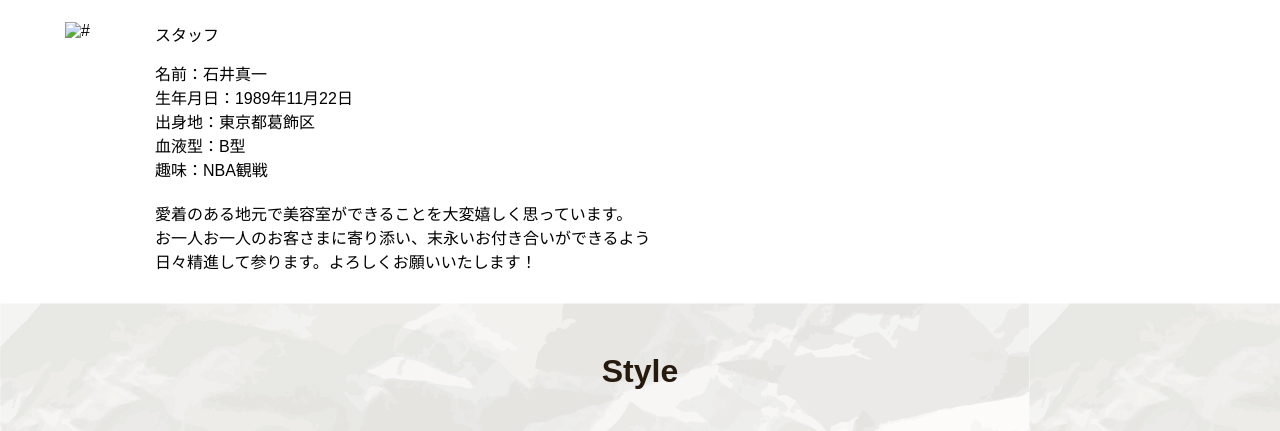
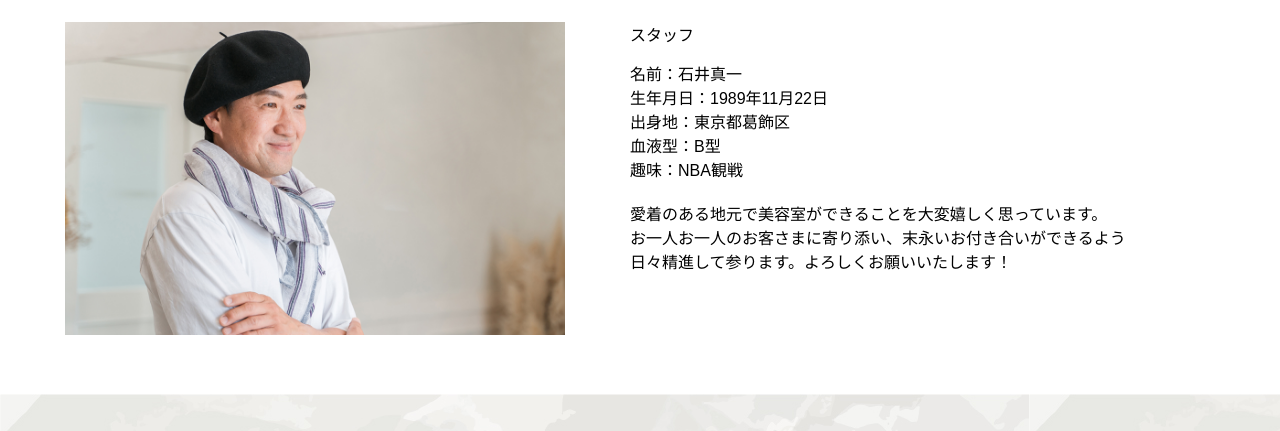
Before and after one commit to hinano128/hinano182.WEB, a plain HTML site: page index.html in a window 1280 px wide. Shown: the part 1549-1980 px from the top of the page. Drawn offline with Linux system fonts and the light colour scheme; files whose address does not match are found by name.

Commit message:
Update index.html

```diff
--- a/index.html
+++ b/index.html
@@ -64,7 +64,7 @@
             </div>
             <div class="explain">
                 <div class="explain-icon">
-                    <img src="img/美容院アイコン切り取り後.png" alt="#" class="image">
+                    <img src="https://github.com/hinano128/hinano182.WEB/blob/main/%E7%BE%8E%E5%AE%B9%E9%99%A2%E3%82%A2%E3%82%A4%E3%82%B3%E3%83%B3%E5%88%87%E3%82%8A%E5%8F%96%E3%82%8A%E5%BE%8C.png?raw=true" alt="#" class="image">
                 </div>
                 <div class="txt-contents">
                     <p class="txt-contents-title">スタッフ</p>
```
